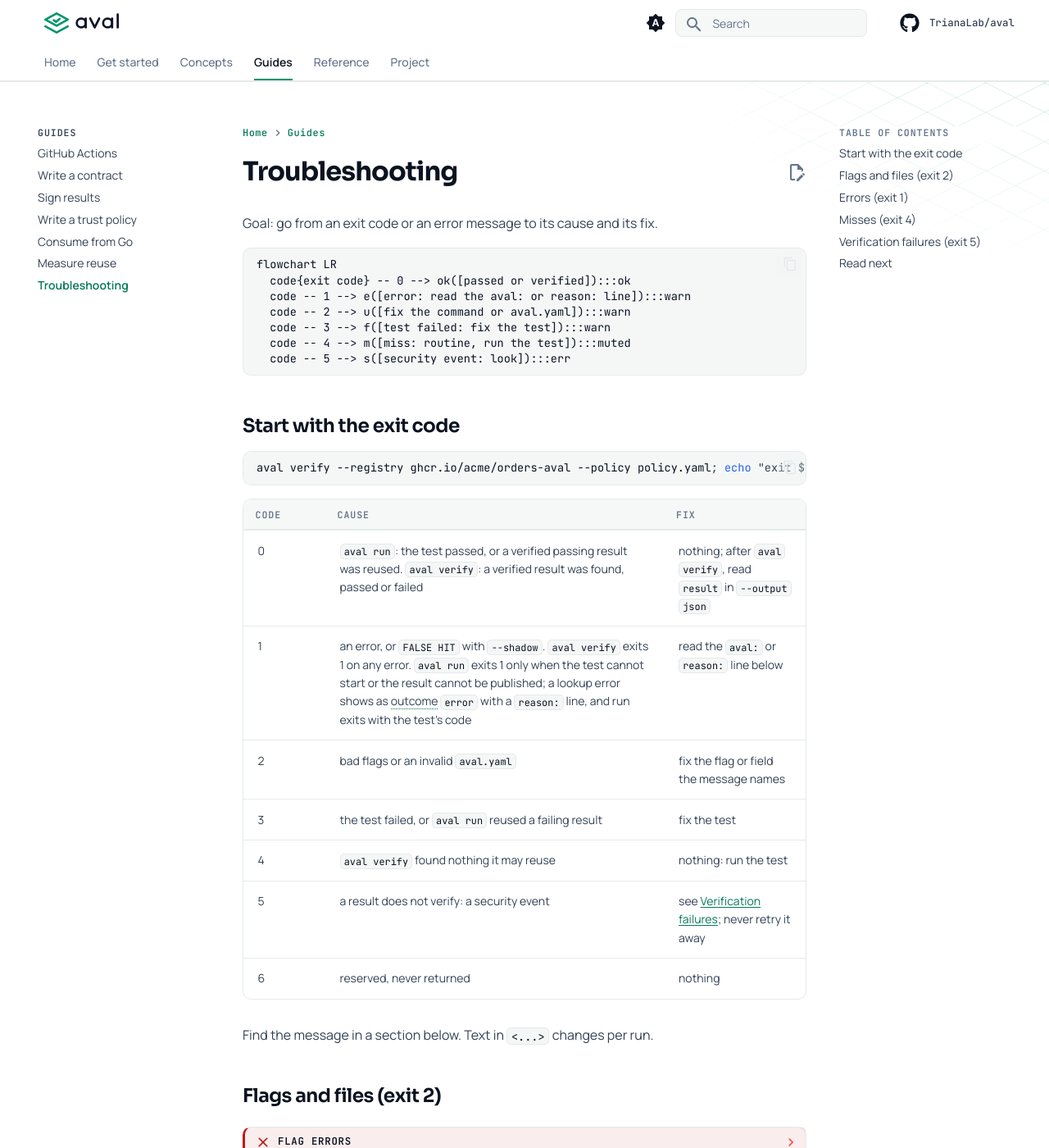
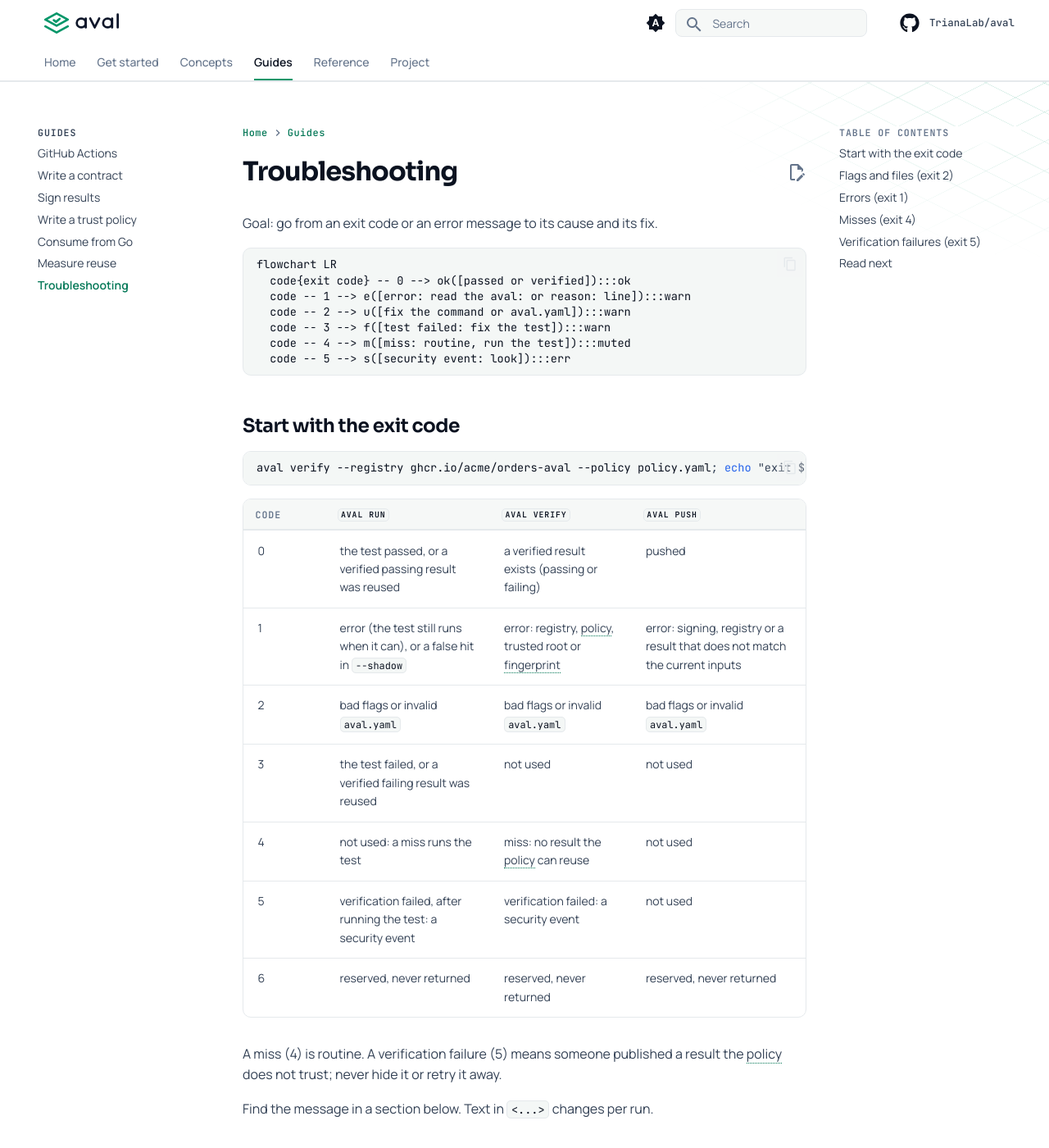
Before and after one commit to TrianaLab/aval, an MkDocs documentation site: the page built from docs/guides/troubleshooting.md, in a window 1280 px wide and 1400 px high. Shown: the whole window at 82% size. Built offline with MkDocs 1.6.1 and Material for MkDocs 9.7.7, drawn with Linux system fonts in a browser that asks for light colours; comment, search, counter and statistics services are not loaded; the version menu is left out.

Commit message:
docs: troubleshooting fixes (gone results are a miss, referrers confirmation), shared exit-code table, signing includes the README push
Refs #75

````diff
--- a/docs/guides/signing.md
+++ b/docs/guides/signing.md
@@ -19,9 +19,7 @@ flowchart LR
 
     Run the test, then sign and push the result:
 
-    ```sh
-    aval run --push --key aval.key --registry localhost:5001/demo/hello-aval
-    ```
+    --8<-- "README.md:push"
 
     This is the [quickstart](https://github.com/TrianaLab/aval#try-it-on-your-laptop)
     path; a test runs it as written.
--- a/docs/guides/troubleshooting.md
+++ b/docs/guides/troubleshooting.md
@@ -18,15 +18,7 @@ flowchart LR
 aval verify --registry ghcr.io/acme/orders-aval --policy policy.yaml; echo "exit $?"
 ```
 
-| Code | Cause | Fix |
-|---|---|---|
-| 0 | `aval run`: the test passed, or a verified passing result was reused. `aval verify`: a verified result was found, passed or failed | nothing; after `aval verify`, read `result` in `--output json` |
-| 1 | an error, or `FALSE HIT` with `--shadow`. `aval verify` exits 1 on any error. `aval run` exits 1 only when the test cannot start or the result cannot be published; a lookup error shows as outcome `error` with a `reason:` line, and run exits with the test's code | read the `aval:` or `reason:` line below |
-| 2 | bad flags or an invalid `aval.yaml` | fix the flag or field the message names |
-| 3 | the test failed, or `aval run` reused a failing result | fix the test |
-| 4 | `aval verify` found nothing it may reuse | nothing: run the test |
-| 5 | a result does not verify: a security event | see [Verification failures](#verification-failures-exit-5); never retry it away |
-| 6 | reserved, never returned | nothing |
+--8<-- "docs/cli-reference.md:exit-codes"
 
 Find the message in a section below. Text in `<...>` changes per run.
 
@@ -80,8 +72,8 @@ result cannot be published.
     |---|---|
     | `loading registry credentials: <x>`, `resolving <tag>: <x>`, `listing referrers: <x>`, `fetching manifest <x>`, `fetching layer <x>` | check the address, the network and `docker login` |
     | `signing: <x>`, `publishing: <x>`, `pushing manifest: <x>`, `tagging anchor: <x>` | check the token or key, and write access |
-    | `more than <n> attestations for fingerprint`, `is not listed among the referrers of` | delete old results ([cleanup](../artifact-format.md#the-64-candidate-cap-and-cleanup)) |
-    | `every listed attestation is gone`, `is gone, skipping it` | someone deleted results during the lookup: run again |
+    | `more than <n> attestations for fingerprint` | delete old results ([cleanup](../artifact-format.md#the-64-candidate-cap-and-cleanup)) |
+    | `is not listed among the referrers of` | the registry did not list the pushed result in time, or does not support the OCI 1.1 referrers API: push again, or use a registry with referrers support |
     | `running <x>` | install the program `runner.command` starts |
     | `writing report: <x>`, `result not published: <x>` | fix the `--report` path, or the fingerprint error before it |
     | `reading the result recorded by 'aval run'` | run `aval run` first |
@@ -98,6 +90,7 @@ result cannot be published.
     | `no trust policy configured`, `no registry configured`, `reuse disabled (--no-reuse)` | pass `--policy`, `--registry`, drop `--no-reuse` |
     | `cacheability <x> is never reusable`, `is not in allowedCacheability` | by design, or allow the class in the policy |
     | `not reusable under the trust policy`, `signer <x> has trust level <y>, policy requires at least <z>` | the signer is below `minTrustLevel`; raise its `trustLevel` if you trust it |
+    | `every listed attestation is gone`, `is gone, skipping it` | someone deleted results during the lookup: run again |
 
 ## Verification failures (exit 5)
 
````
Also changed, not shown: README.md (+2 -0 lines), 1 other file.
